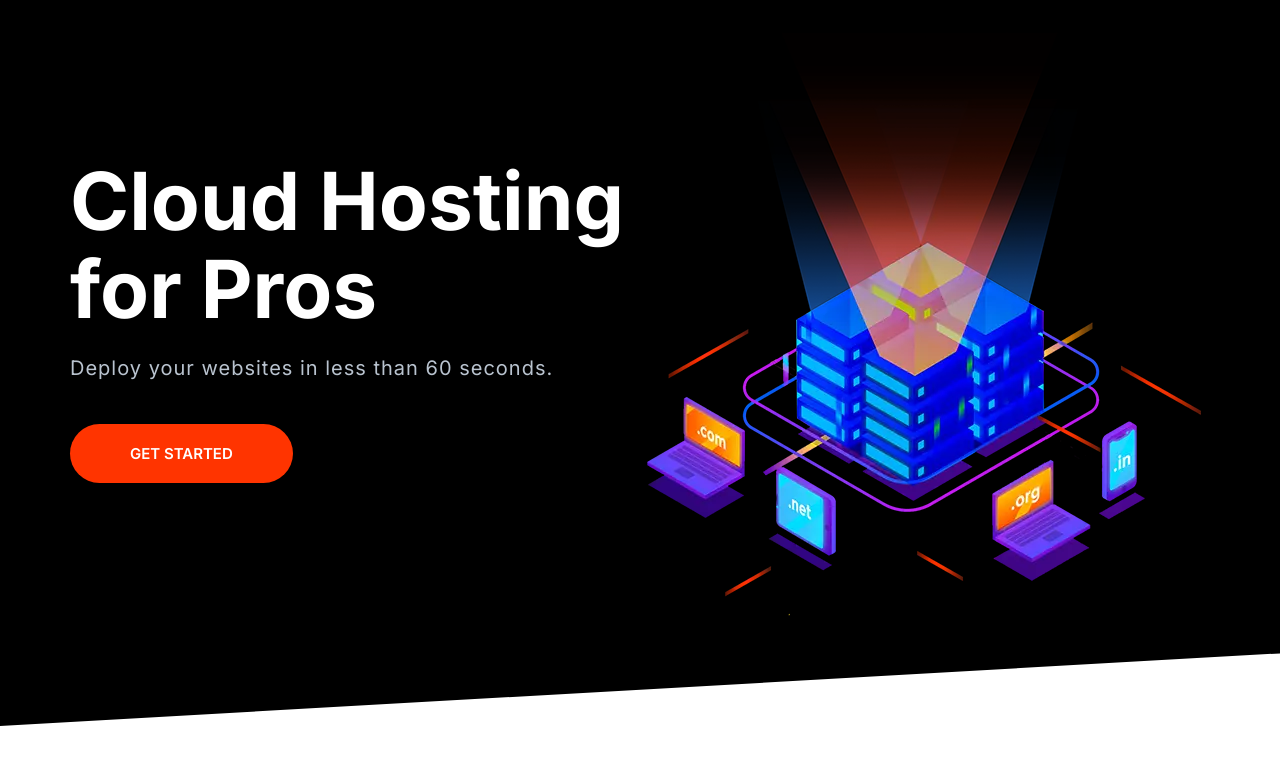
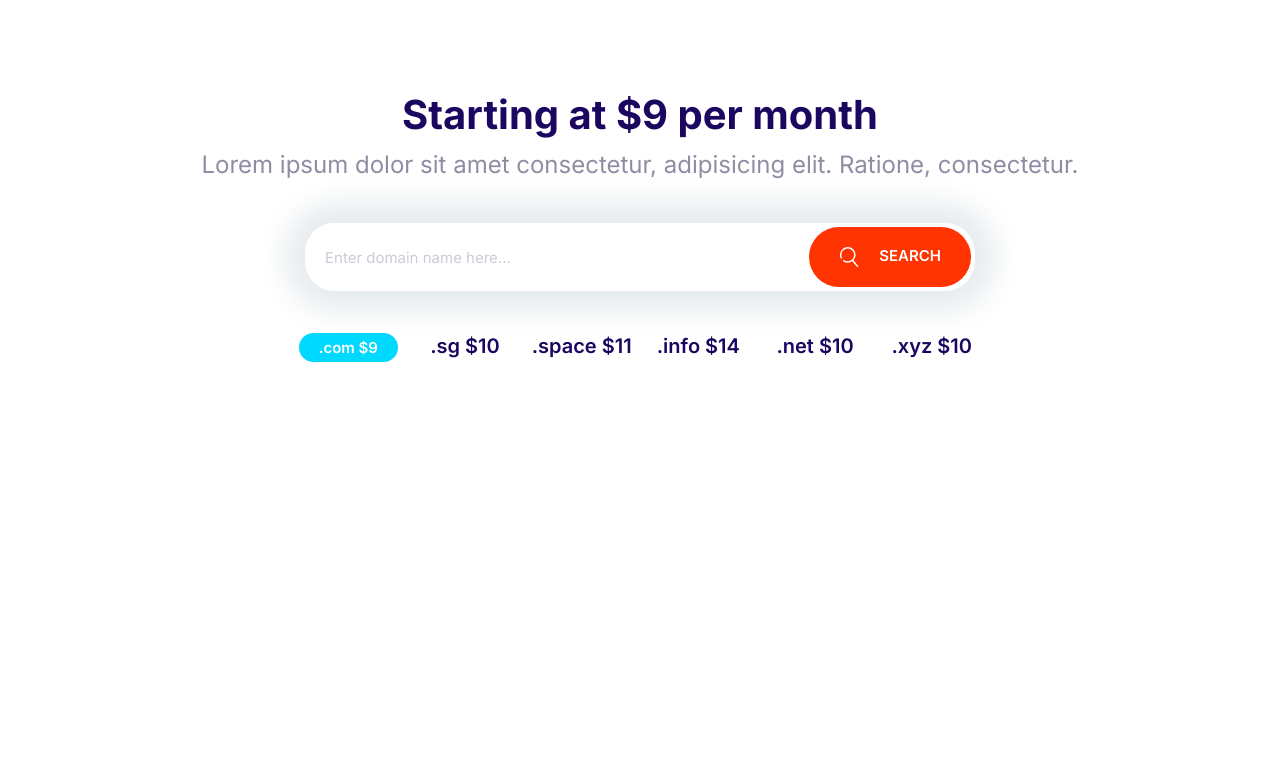
Before and after one commit to catalinus1997/Moshify-2, a plain HTML site: page index.html in a window 1280 px wide. Drawn offline with Linux system fonts and the light colour scheme.

Commit message:
Domain Block

```diff
--- a/CSS/style.css
+++ b/CSS/style.css
@@ -208,7 +208,12 @@ p {
   white-space: nowrap;
   text-decoration: none;
 }
-
+.btn .icon {
+  width: 2rem;
+  height: 2rem;
+  margin-right: 2rem;
+  vertical-align: middle;
+}
 .btn--primary {
   background: var(--color-primary);
   color: white;
@@ -269,6 +274,7 @@ p {
   color: var(--color-headings);
   font-size: 2rem;
   padding: 1.5rem 3.5rem;
+  outline: 0;
 }
 
 ::placeholder {
@@ -284,7 +290,7 @@ p {
 .input-group .input {
   border: 0;
   flex-grow: 1;
-  padding: 1.5rem 1rem;
+  padding: 1.5rem 2rem;
 }
 
 .input-group .btn {
@@ -697,3 +703,29 @@ p {
     align-self: center;
   }
 }
+
+/* Domain Block */
+
+.block-domain .input-group {
+  box-shadow: 0 0 30px 20px #e6ebee;
+  border: 0;
+  margin: 4rem auto;
+  max-width: 670px;
+}
+
+.block-domain__prices {
+  display: grid;
+  grid-template-columns: repeat(3, 1fr);
+  grid-template-rows: repeat(2, 6rem);
+  font-size: 2rem;
+  font-weight: 600;
+  justify-items: center;
+  max-width: 700px;
+  margin: 0 auto;
+}
+
+@media screen and (min-width: 768px) {
+  .block-domain__prices {
+    grid-template-columns: repeat(auto-fit, minmax(10rem, 1fr));
+  }
+}
--- a/index.html
+++ b/index.html
@@ -12,19 +12,27 @@
     <link rel="stylesheet" href="CSS/style.css">
 </head>
 <body >
-  <section class="block block--dark block--skewed-left hero">
-    <div class="container grid grid--1x2">
-      <header class="block__header hero__content">
-        <h1 class="block__heading">Cloud Hosting for Pros</h1>
-        <p class="hero__tagline">Deploy your websites in less than 60 seconds.</p>
-        <a href="" class="btn btn--accent btn--stretched">Get Started</a>
-      </header>
-      <picture >
-        <source type="image/webp" srcset="images/banner.webp 1x, images/banner@2x.webp 2x">
-        <source type="image/png" srcset="images/banner.png 1x, images/banner@2x.png 2x">
-        <img class="hero__image" src="images/banner.png" alt=""></picture>
-    </div>
-  </section>
+<section class="block container block-domain">
+  <header class="block__header">
+    <h2>Starting at $9 per month</h2>
+    <p>Lorem ipsum dolor sit amet consectetur, adipisicing elit. Ratione, consectetur.</p>
+  </header>
+  <div class="input-group">
+    <input type="text" class="input" placeholder="Enter domain name here...">
+    <button class="btn btn--accent">
+      <svg class="icon icon--white">
+        <use xlink:href="images/sprite.svg#search"></use>
+      </svg>Search</button>
+</div>
+<ul class="list block-domain__prices">
+  <li><span class="badge badge--secondary">.com $9</span></li>
+  <li>.sg $10</li>
+  <li>.space $11</li>
+  <li>.info $14</li>
+  <li>.net $10</li>
+  <li>.xyz $10</li>
+</ul>
+</section>
   <script src="js/main.js"></script>
 </body>
 </html>
```
